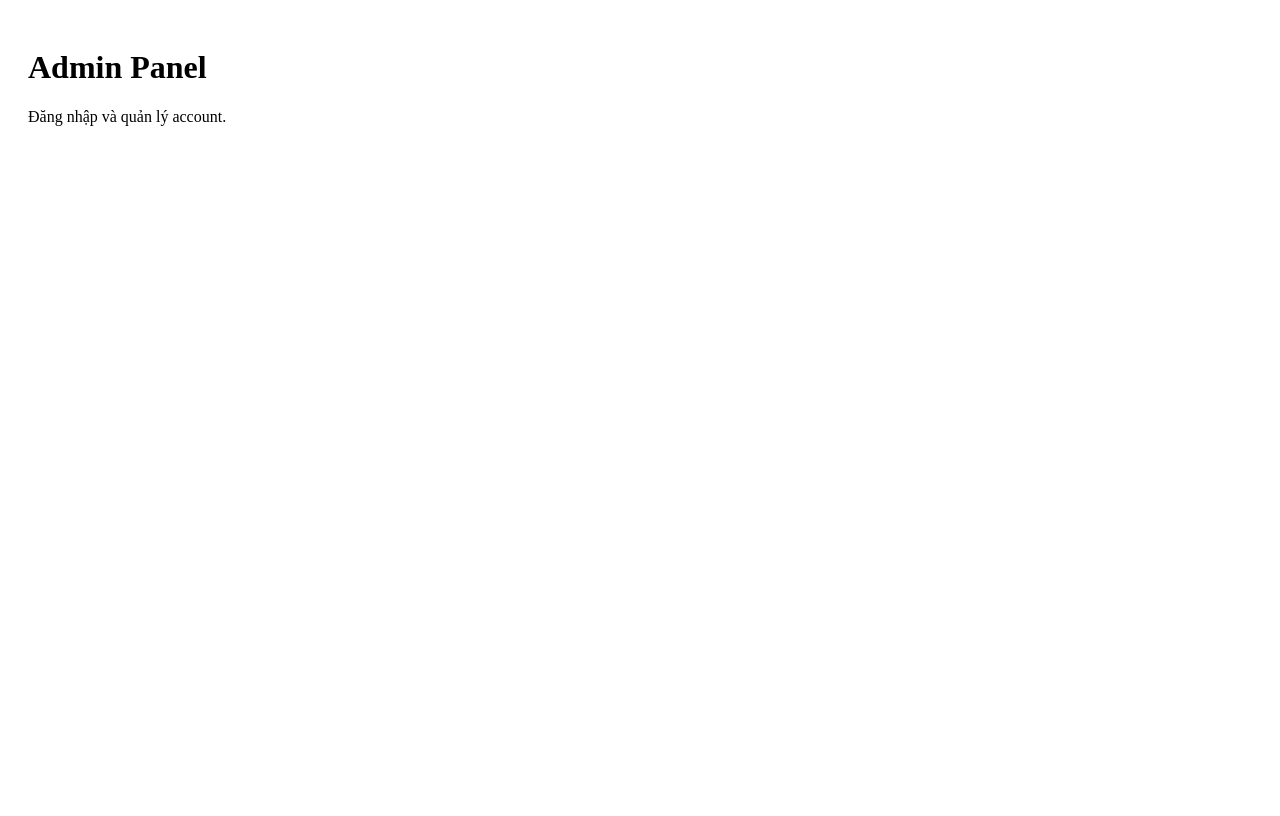
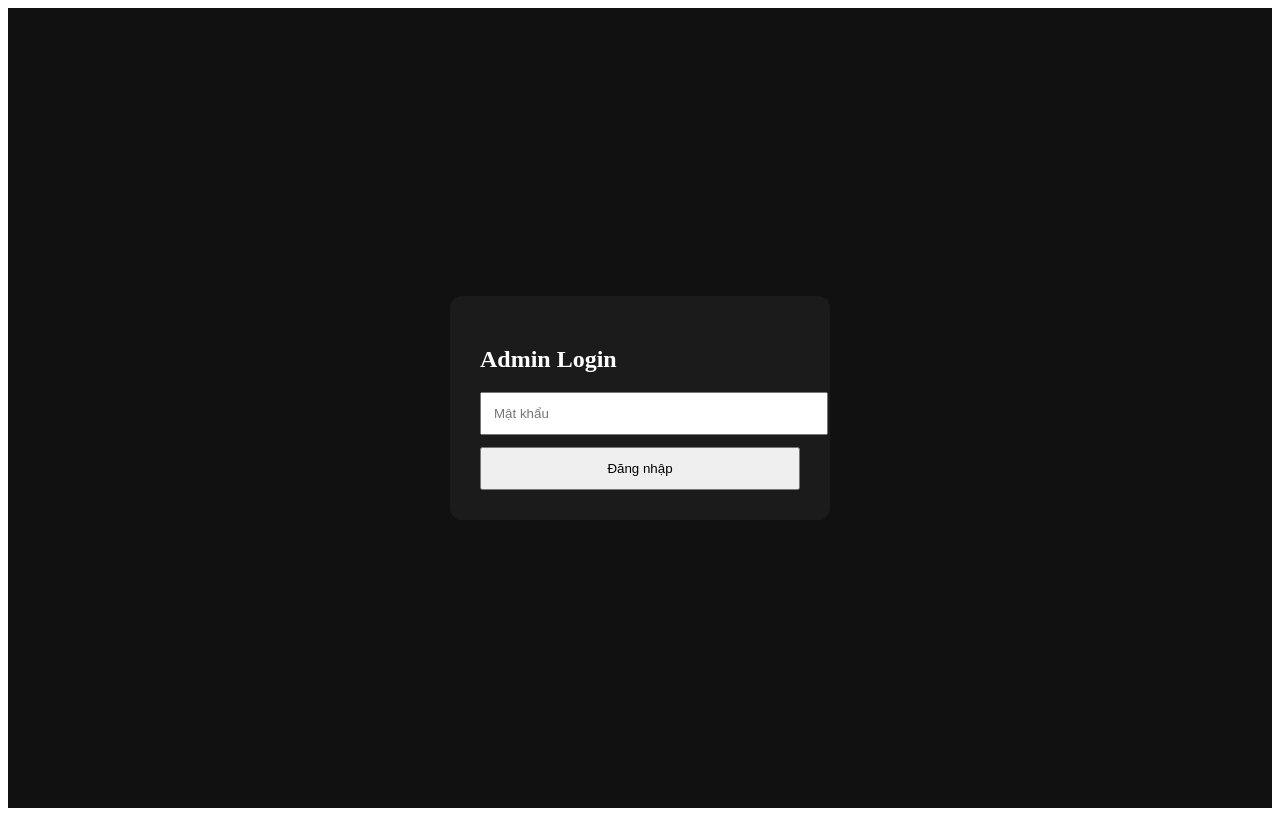
Before and after one commit to starloc/summoners-war-shop, a Next.js app: page /sw-admin-panel in a window 1280 px wide. Built offline with nearby package versions, Linux system fonts and the light colour scheme.

Commit message:
Update page.tsx

```diff
--- a/app/sw-admin-panel/page.tsx
+++ b/app/sw-admin-panel/page.tsx
@@ -1,7 +1,81 @@
+"use client";
 
-export default function Admin(){
- return <main style={{padding:20}}>
- <h1>Admin Panel</h1>
- <p>Đăng nhập và quản lý account.</p>
- </main>
+import { useState } from "react";
+
+export default function AdminPage() {
+  const [loggedIn, setLoggedIn] = useState(false);
+  const [password, setPassword] = useState("");
+
+  const login = () => {
+    if (password === "starloc@96") {
+      setLoggedIn(true);
+    } else {
+      alert("Sai mật khẩu");
+    }
+  };
+
+  if (!loggedIn) {
+    return (
+      <main
+        style={{
+          minHeight: "100vh",
+          background: "#111",
+          color: "#fff",
+          display: "flex",
+          justifyContent: "center",
+          alignItems: "center",
+        }}
+      >
+        <div
+          style={{
+            background: "#1b1b1b",
+            padding: "30px",
+            borderRadius: "12px",
+            width: "320px",
+          }}
+        >
+          <h2>Admin Login</h2>
+
+          <input
+            type="password"
+            placeholder="Mật khẩu"
+            value={password}
+            onChange={(e) => setPassword(e.target.value)}
+            style={{
+              width: "100%",
+              padding: "12px",
+              marginBottom: "12px",
+            }}
+          />
+
+          <button
+            onClick={login}
+            style={{
+              width: "100%",
+              padding: "12px",
+            }}
+          >
+            Đăng nhập
+          </button>
+        </div>
+      </main>
+    );
+  }
+
+  return (
+    <main
+      style={{
+        minHeight: "100vh",
+        background: "#111",
+        color: "#fff",
+        padding: "20px",
+      }}
+    >
+      <h1>Admin Panel</h1>
+
+      <p>Đăng nhập thành công.</p>
+
+      <p>Bước tiếp theo sẽ thêm form CRUD.</p>
+    </main>
+  );
 }
```
